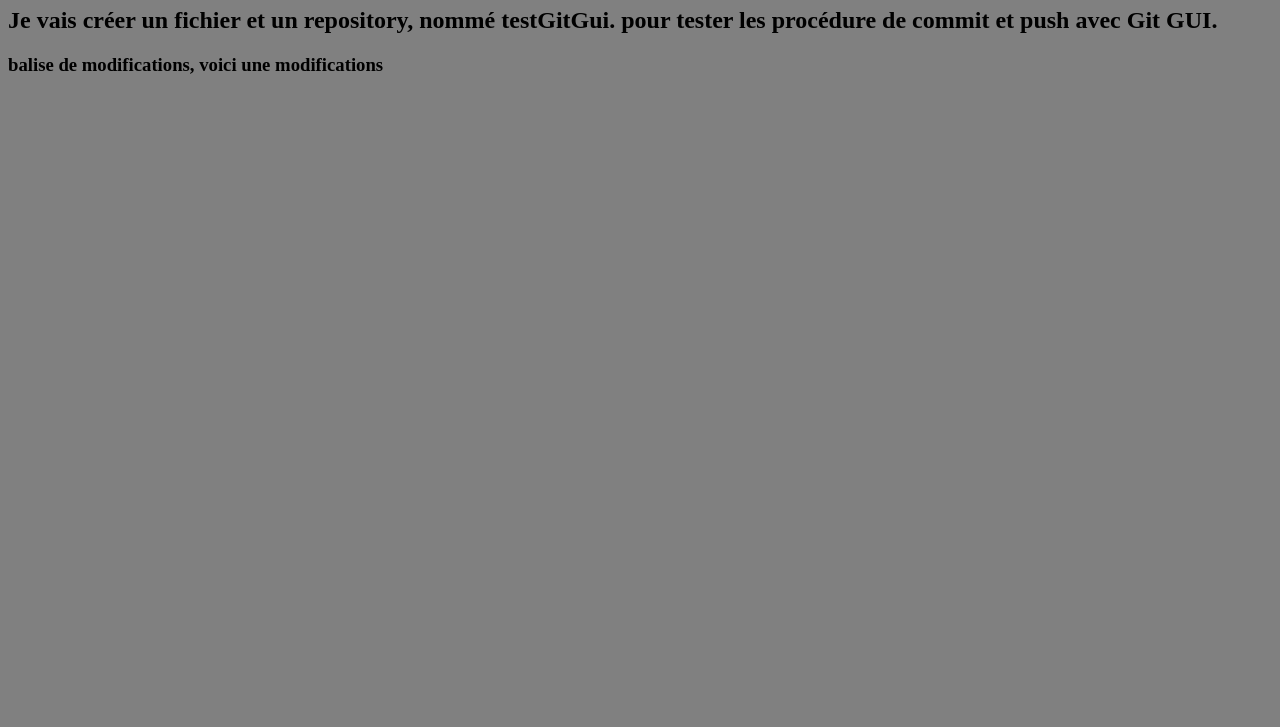
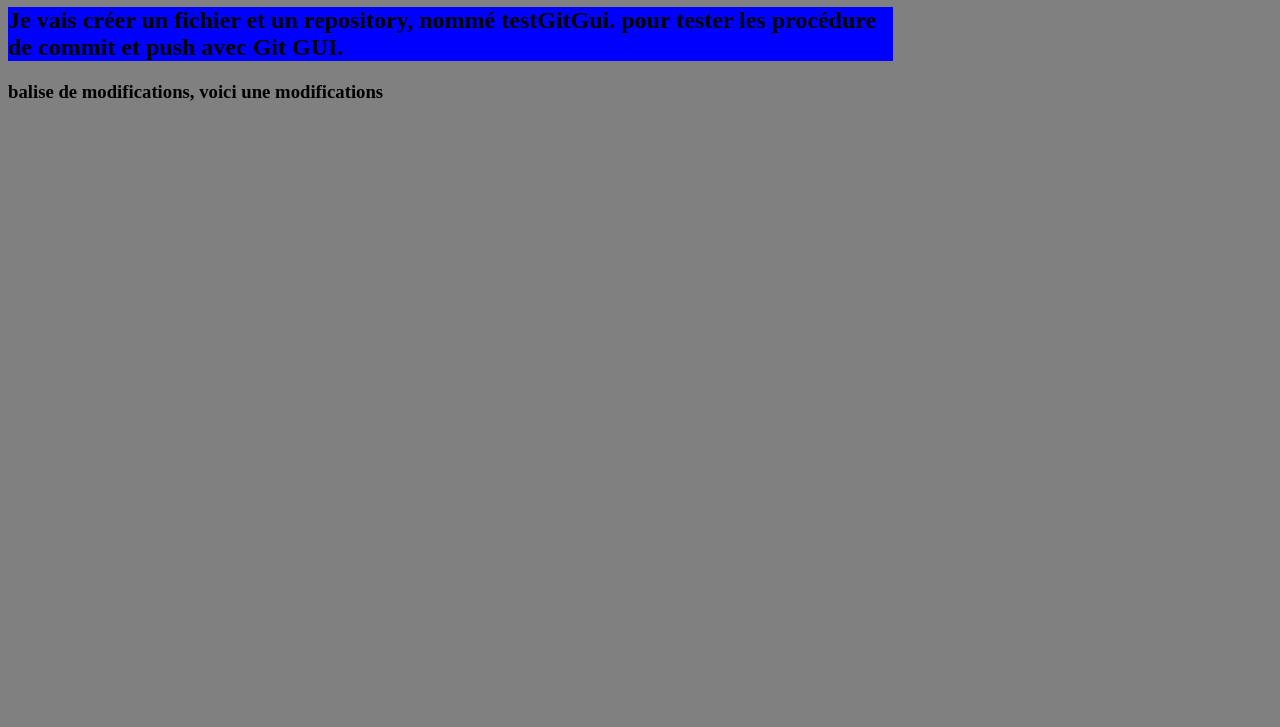
Before and after one commit to IVORRA65/TestGuiGUI, a plain HTML site: page index.html in a window 1280 px wide. Shown: the part 73-800 px from the top of the page. Drawn offline with Linux system fonts and the light colour scheme.

Commit message:
Signed-off-by: IVORRA65 <pascal.ivorra@free.fr>

```diff
--- a/style.css
+++ b/style.css
@@ -3,6 +3,10 @@ h1{
     background-color: red;
 }
 
+h2{
+    width: 70%;
+    background: blue;
+}
 body{
     background: grey;
 
```
